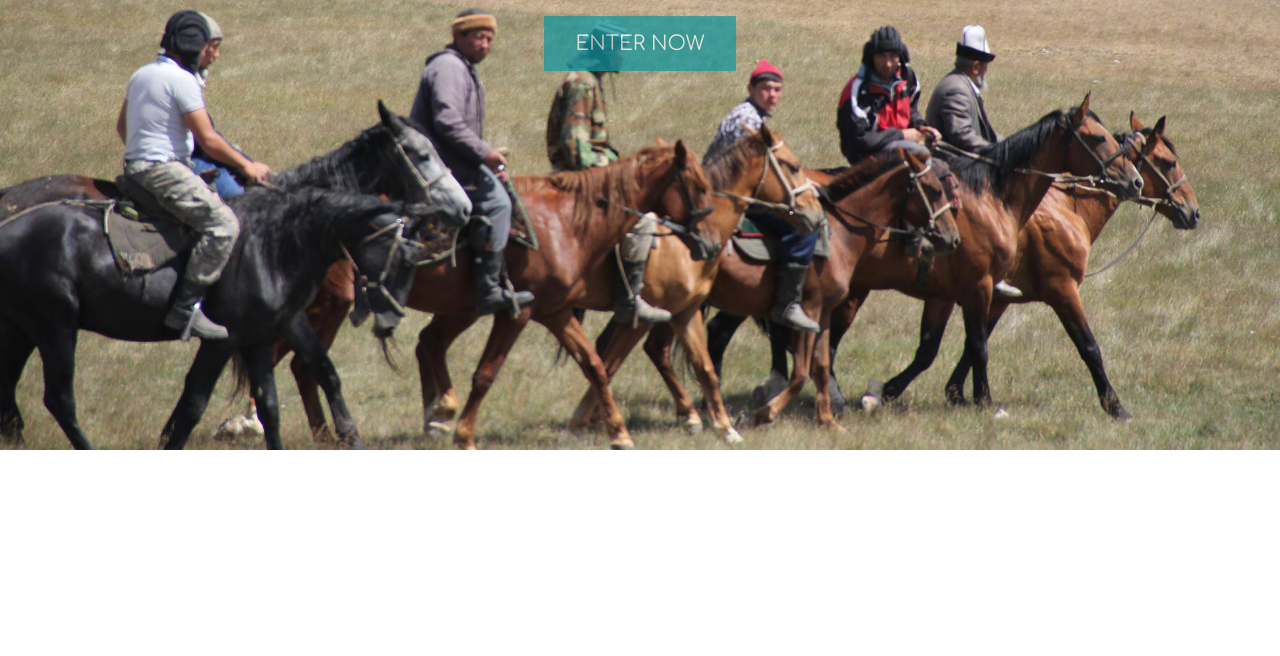
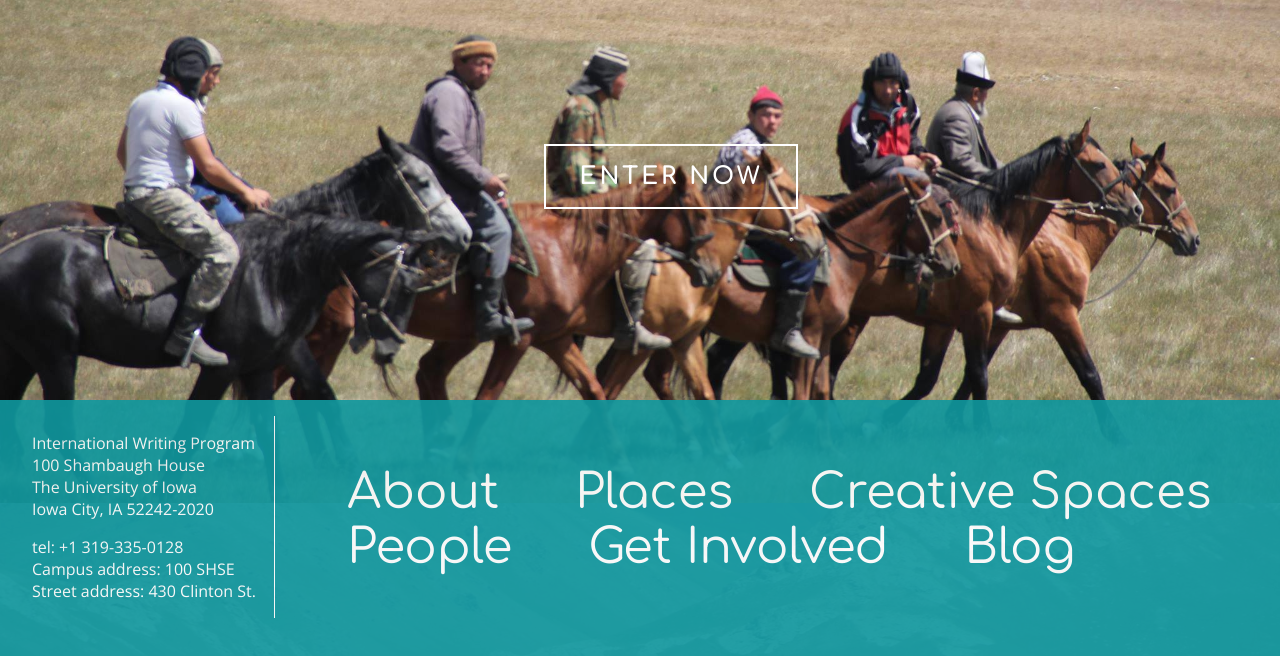
Before and after one commit to samanthaknissen/silk-routes, a website: page app/index.html in a window 1280 px wide. Shown: the part 350-1006 px from the top of the page. Before the commit the page ends 800 px from the top, so only its background shows below. Drawn offline with nearby package versions, Linux system fonts and the light colour scheme; files that its build step writes are made by us from their sources.

Commit message:
Styled Footer

```diff
--- a/app/index.html
+++ b/app/index.html
@@ -16,6 +16,7 @@
         <link rel="stylesheet" href="styles/main.css">
         <!-- endbuild -->
         <link href='http://fonts.googleapis.com/css?family=Comfortaa:400,300,700' rel='stylesheet' type='text/css'>
+        <link href='http://fonts.googleapis.com/css?family=Open+Sans:300italic,400italic,700italic,400,300,700' rel='stylesheet' type='text/css'>
         <!-- build:js scripts/vendor/modernizr.js -->
         <script src="bower_components/modernizr/modernizr.js"></script>
         <!-- endbuild -->
@@ -39,9 +40,29 @@
           <h1>Silk Routes</h1>
           <h2>Heritage, Literature, and Culture</h2>
         </div>
-        <p class="button"><a href="#">Enter Now</a></p>
+        <div class="button">
+          <a href="#">Enter Now</a>
+        </div>
         <footer class="main-footer">
-
+          <div>
+            <p>International Writing Program<br>
+              100 Shambaugh House<br>
+              The University of Iowa<br>
+              Iowa City, IA 52242-2020
+            </p>
+            <p>tel: +1 319-335-0128<br>
+              Campus address: 100 SHSE<br>
+              Street address: 430 Clinton St.
+            </p>
+          </div>
+          <ul class="footer-nav">
+            <li><a href="#">About</a></li>
+            <li><a href="#">Places</a></li>
+            <li><a href="#">Creative Spaces</a></li>
+            <li><a href="#">People</a></li>
+            <li><a href="#">Get Involved</a></li>
+            <li><a href="#">Blog</a></li>
+          </ul>
         </footer>
 
 
--- a/app/styles/_footer.scss
+++ b/app/styles/_footer.scss
@@ -0,0 +1,33 @@
+footer {
+  background-color: $blue;
+  height: 16rem;
+  width: 100%;
+  position: relative;
+  padding: 1rem 2rem;
+  top: 24rem;
+  opacity: 0.9;
+  filter: alpha(opacity=40);
+  color: $white;
+  div {
+    width: 20%;
+    border-right: thin solid white;
+    float: left;
+  }
+  .footer-nav {
+    width: 80%;
+    float: right;
+    font-size: 3em;
+    list-style-type: none;
+    li {
+      display: inline;
+    }
+    a {
+      color: $white;
+      text-decoration: none;
+      padding: 0 2rem;
+    }
+    a:hover {
+      color: $brown;
+    }
+  }
+}
--- a/app/styles/_globals.scss
+++ b/app/styles/_globals.scss
@@ -9,6 +9,10 @@ body {
   margin: 0;
 }
 
-h1, h2, h3 {
+h1, h2, h3, a {
   font-family: 'Comfortaa', cursive;
 }
+
+p {
+  font-family: 'Open Sans', sans-serif;
+}
--- a/app/styles/_header.scss
+++ b/app/styles/_header.scss
@@ -1,6 +1,6 @@
 .header {
   background-color: $blue;
-  opacity: 0.7;
+  opacity: 0.8;
   filter: alpha(opacity=40);
 }
 
--- a/app/styles/_home-page.scss
+++ b/app/styles/_home-page.scss
@@ -21,25 +21,30 @@ html {
   }
 }
 
-.button {
-  text-align: center;
-  font-family: 'Comfortaa', cursive;
-  font-size: 1.25rem;
+.button a{
+  top-margin: 6rem;
+  position: absolute;
+  left: 50%;
+  margin: 8rem 0 0 -7.5%;
+  letter-spacing: 3px;
+  padding:         .7em 1.4em .7em 1.4em;
+  border:          solid 2px $white;
+  text-decoration: none;
+  font-weight:     700;
+  font-size:       24px;
+  color:           $white;
   text-transform: uppercase;
-  background-color: $blue;
-  padding: 1rem;
-  width: 15%;
-  position: fixed;
-  left: 50%;
-  margin: 0 0 0 -7.5%;
-  opacity: 0.7;
+}
+
+.button a:hover{
+  padding:         .7em 1.4em .7em 1.4em;
+  border:          solid 2px $white;
+  text-decoration: none;
+  font-weight:     500;
+  font-size:       24px;
+  color:           $blue;
+  background-color: $white;
+  text-transform: uppercase;
+  opacity: 0.9;
   filter: alpha(opacity=40);
-  text-weight: 200;
-  a {
-    color: $white;
-    text-decoration: none;
-  }
-  a:hover {
-    color: $brown;
-  }
 }
```
